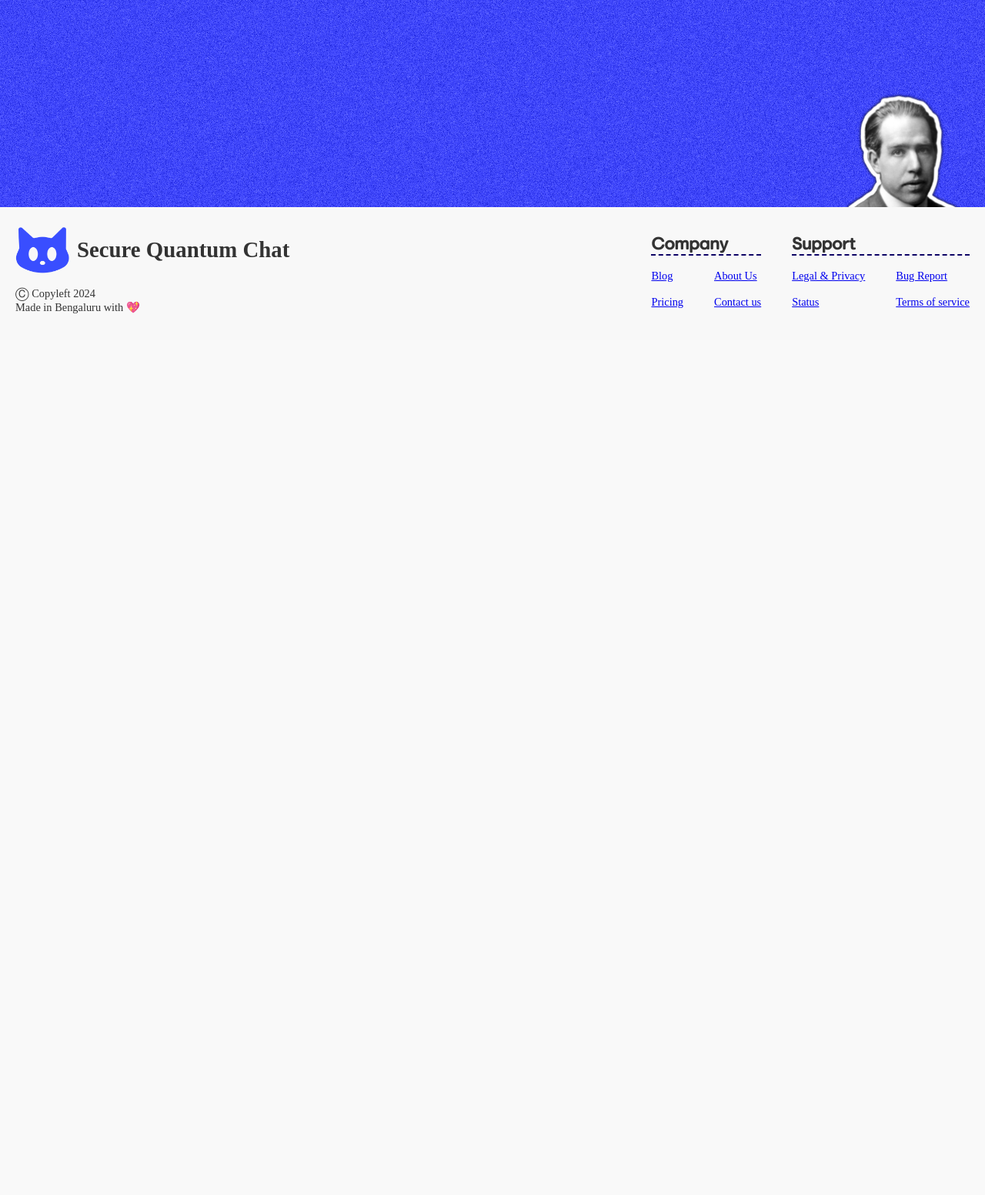
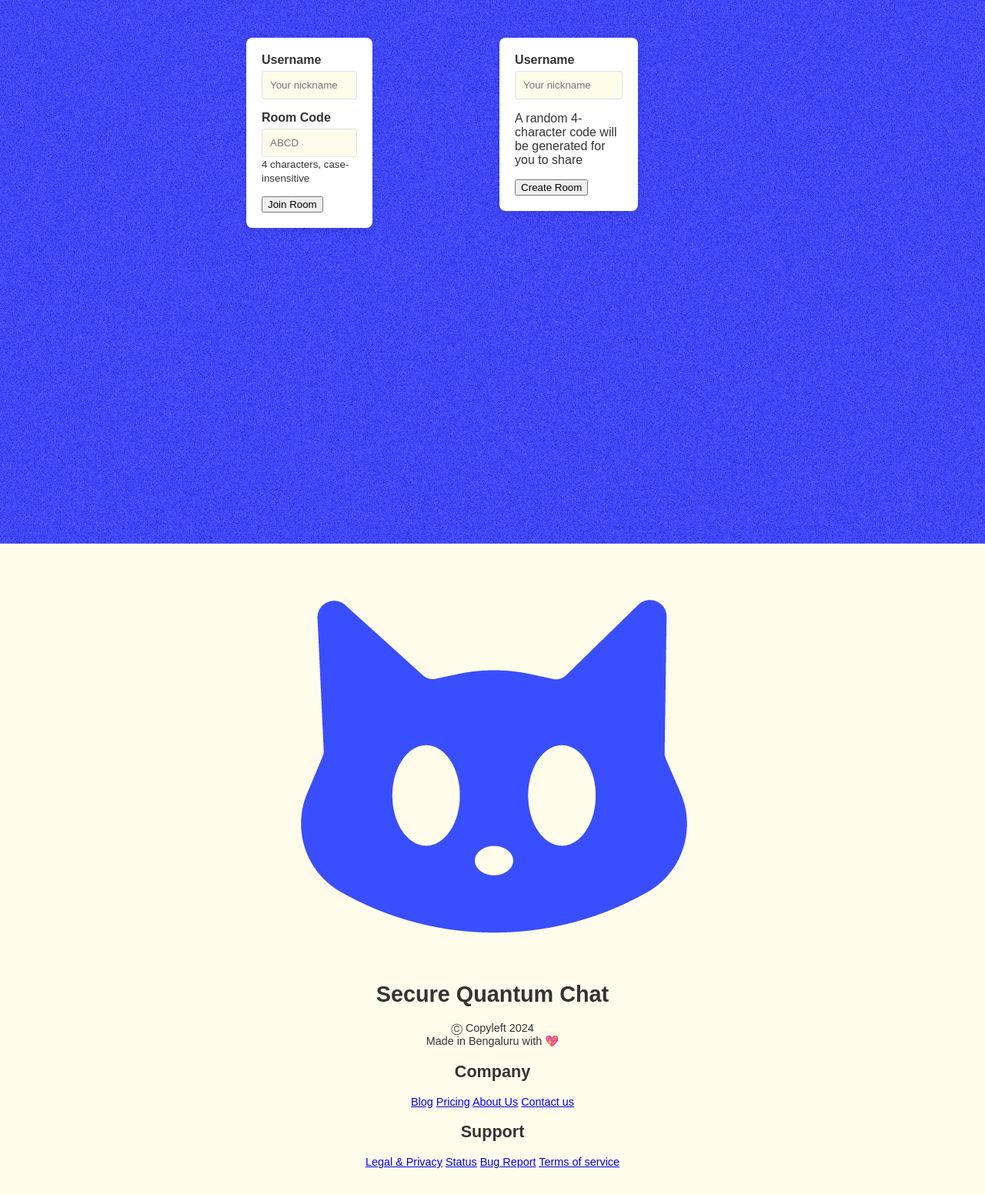
Before and after one commit to arcyse/SecureQuantumChat, a Flask app: page / in a window 1280 px wide. Shown: the part 801-2353 px from the top of the page at 77% size. Before the commit the page ends 1208 px from the top, so only its background shows below. Run offline with Flask 3, Linux system fonts and the light colour scheme; some libraries are stand-ins or nearby versions; some web fonts are replaced.

Commit message:
Update home.html

```diff
--- a/templates/home.html
+++ b/templates/home.html
@@ -4,90 +4,120 @@
 <div class="gif-overlay">
 </div>
 <div class="container">
-    <div style="margin-top: 5%;">
-    <h1 class="title">Welcome to <br> <span class="text-transform"><span class="text-original">Schrödinger's</span><span class="text-hover">Super Secure</span></span> <span class="gif-underline">Quantum</span> Chat!</h1>
-    <p class="description">Join a chat room or create your own.<br>Connect with peers securely with the un-certainity of quantum mechanics!</p>
+    <div class="hero-section">
+        <h1 class="title">
+            <span class="text-transform">
+                <span class="text-original">Schrödinger's</span>
+                <span class="text-hover">Super Secure</span>
+            </span>
+            <br>
+            <span class="gif-underline">Quantum</span> Chat
+        </h1>
+        <p class="tagline">Encrypted conversations powered by quantum key distribution</p>
+        <p class="subtitle">Where the act of eavesdropping changes everything</p>
     </div>
+
+    <!-- How it works section -->
+    <div class="how-it-works">
+        <h2>How It Works</h2>
+        <div class="steps-grid">
+            <div class="step">
+                <span class="step-number">1</span>
+                <h3>Create or Join</h3>
+                <p>Start a new room or enter a friend's 4-character code</p>
+            </div>
+            <div class="step">
+                <span class="step-number">2</span>
+                <h3>QKD Handshake</h3>
+                <p>BB84 protocol generates your shared encryption key</p>
+            </div>
+            <div class="step">
+                <span class="step-number">3</span>
+                <h3>Chat Securely</h3>
+                <p>Messages encrypted with your quantum-derived key</p>
+            </div>
+        </div>
+        <p class="pro-tip"><strong>Pro tip:</strong> Click "QKD Debug" in the chat room to see the quantum mechanics in action</p>
+    </div>
+
     <div class="landing-page">
         <!-- Form for joining a room -->
+        <div class="form-card">
+            <h2 class="form-title">Join a Room</h2>
             <form method="post" class="form-container" id="join-room-form">
                 <div class="input-group">
                     <label for="name">Username</label>
-                <input type="text" id="name" placeholder="Pick a name!" name="name" value="{{ name }}" required/>
+                    <input type="text" id="name" placeholder="Your nickname" name="name" value="{{ name }}" required/>
                 </div>
                 <div class="input-group">
                     <label for="code">Room Code</label>
-                <input type="text" id="code" placeholder="4 character code" name="code" value="{{ code }}" required/>
+                    <input type="text" id="code" placeholder="ABCD" name="code" value="{{ code }}" maxlength="4" required/>
+                    <small>4 characters, case-insensitive</small>
                 </div>
-            <div class="button-group">
-                <button type="submit" name="join" class="create-btn">Join a Room</button>
+                <button type="submit" name="join" class="primary-btn">Join Room</button>
+            </form>
         </div>
-        </form>
+
+        <div class="divider">
+            <span>or</span>
+        </div>
 
         <!-- Form for creating a room -->
+        <div class="form-card">
+            <h2 class="form-title">Create a Room</h2>
             <form method="post" class="form-container" id="create-room-form">
                 <div class="input-group">
-                <label for="name">Username</label>
-                <input type="text" id="name-create" placeholder="Pick a name!" name="name" value="{{ name }}" required/>
+                    <label for="name-create">Username</label>
+                    <input type="text" id="name-create" placeholder="Your nickname" name="name" value="{{ name }}" required/>
                 </div>
-            <div class="button-group">
-                <button type="submit" name="create" class="create-btn create-room-btn">Create a Room</button>
+                <p class="form-hint">A random 4-character code will be generated for you to share</p>
+                <button type="submit" name="create" class="primary-btn create-room-btn">Create Room</button>
+            </form>
         </div>
-        </form>
     </div>
 
     <!-- Display error if present -->
     {% if error %}
-    <ul class="error-list">
-        <li>{{ error }}</li>
-    </ul>
+    <div class="error-banner">
+        <span class="error-icon">⚠</span>
+        <span>{{ error }}</span>
+    </div>
     {% endif %}
 
     <!-- Footer -->
-        <div class="footer" style="font-family:ABCFavoritMono-Bold; text-align: left; position: relative; padding: 20px; background-color: #f8f8f8;">
-            <div style="display: flex; justify-content: space-between; align-items: flex-start;">
-                <div style="display: flex; flex-direction: column; align-items: flex-start;"> <!-- Logo and copyright section -->
-                    <div style="display: flex; align-items: center;">
-                        <img src="../static/images/sqc-logo.png" alt="sqc-cat" style="width: 70px; height: auto; margin-right: 10px;">
-                        <h1 style="font-family: MarlinSoftSQ-ExtraBold;">Secure Quantum Chat</h1>
+    <div class="footer">
+        <div class="footer-content">
+            <div class="footer-left">
+                <div class="logo-section">
+                    <img src="../static/images/sqc-logo.png" alt="sqc-cat" class="footer-logo">
+                    <h1>Secure Quantum Chat</h1>
                 </div>
-                    <p style="margin-top: 10px;">
-                        <span style="display: inline; transform: scaleX(-1); font-size: 1.2em;">Ⓒ</span> Copyleft 2024 <br>
+                <p class="copyright">
+                    <span class="copyleft">Ⓒ</span> Copyleft 2024 <br>
                     Made in Bengaluru with 💖
                 </p>
             </div>
-                <!-- Flex container for Company and Support columns -->
-                <div style="display: flex; gap: 40px;">
-                    <div class="flex flex-col">
-                        <h2 style="font-family: MarlinSoftSQ-Medium; border-bottom: 2px dashed #0d0065;">Company</h2>
-                        <div style="display: flex; gap: 40px;">
-                            <div class="flex flex-col">
-                                <a href="javascript:void(0)" class="focus:outline-none focus:underline hover:text-gray-500 text-base leading-4 mt-2 text-gray-800 dark:text-white cursor-pointer">Blog</a> <br><br>
-                                <a href="javascript:void(0)" class="focus:outline-none focus:underline hover:text-gray-500 text-base leading-4 mt-2 text-gray-800 dark:text-white cursor-pointer">Pricing</a>
+            <div class="footer-links">
+                <div class="footer-column">
+                    <h2>Company</h2>
+                    <a href="javascript:void(0)">Blog</a>
+                    <a href="javascript:void(0)">Pricing</a>
+                    <a href="javascript:void(0)">About Us</a>
+                    <a href="javascript:void(0)">Contact us</a>
                 </div>
-                            <div class="flex flex-col">
-                                <a href="javascript:void(0)" class="focus:outline-none focus:underline hover:text-gray-500 text-base leading-4 mt-2 text-gray-800 dark:text-white cursor-pointer">About Us</a> <br><br>
-                                <a href="javascript:void(0)" class="focus:outline-none focus:underline hover:text-gray-500 text-base leading-4 mt-2 text-gray-800 dark:text-white cursor-pointer">Contact us</a> <br><br>
-                            </div>
-                        </div>
-                    </div>
-                    <div class="flex flex-col">
-                        <h2 style="font-family: MarlinSoftSQ-Medium; border-bottom: 2px dashed #0d0065;">Support</h2>
-                        <div style="display: flex; gap: 40px;">
-                            <div class="flex flex-col">
-                                <a href="javascript:void(0)" class="focus:outline-none focus:underline hover:text-gray-500 text-base leading-4 mt-2 text-gray-800 dark:text-white cursor-pointer">Legal & Privacy</a> <br><br>
-                                <a href="javascript:void(0)" class="focus:outline-none focus:underline hover:text-gray-500 text-base leading-4 mt-2 text-gray-800 dark:text-white cursor-pointer">Status</a>
-                            </div>
-                            <div class="flex flex-col">
-                                <a href="javascript:void(0)" class="focus:outline-none focus:underline hover:text-gray-500 text-base leading-4 mt-2 text-gray-800 dark:text-white cursor-pointer">Bug Report</a> <br><br>
-                                <a href="javascript:void(0)" class="focus:outline-none focus:underline hover:text-gray-500 text-base leading-4 mt-2 text-gray-800 dark:text-white cursor-pointer">Terms of service</a>
+                <div class="footer-column">
+                    <h2>Support</h2>
+                    <a href="javascript:void(0)">Legal & Privacy</a>
+                    <a href="javascript:void(0)">Status</a>
+                    <a href="javascript:void(0)">Bug Report</a>
+                    <a href="javascript:void(0)">Terms of service</a>
                 </div>
             </div>
         </div>
     </div>
+
+    <div class="easteregg-image">
     </div>
-        </div>
-        <div class="easteregg-image">
 </div>
 
 <script>
@@ -118,7 +148,7 @@
 
         document.querySelector('.gif-overlay').appendChild(gifImg);
 
-        // Randomize image for the footer
+        // Randomize image for the footer with wiggle animation
         const images = [
             { src: "../static/images/richard-feynman.png", href: "https://wikipedia.org/wiki/Richard_Feynman" },
             { src: "../static/images/albert-einstein.png", href: "https://wikipedia.org/wiki/Albert_Einstein" },
@@ -131,12 +161,12 @@
         const anchor = document.createElement('a');
         anchor.href = randomImage.href;
         anchor.target = "_blank";
+        anchor.className = "scientist-link";
 
         const img = document.createElement('img');
         img.src = randomImage.src;
         img.alt = "Easter Egg";
-        img.style.width = "200px";
-        img.style.height = "auto";
+        img.className = "scientist-img";
 
         anchor.appendChild(img);
         document.querySelector('.easteregg-image').appendChild(anchor);
```
Lines whose indentation alone changed are shown as unchanged.
